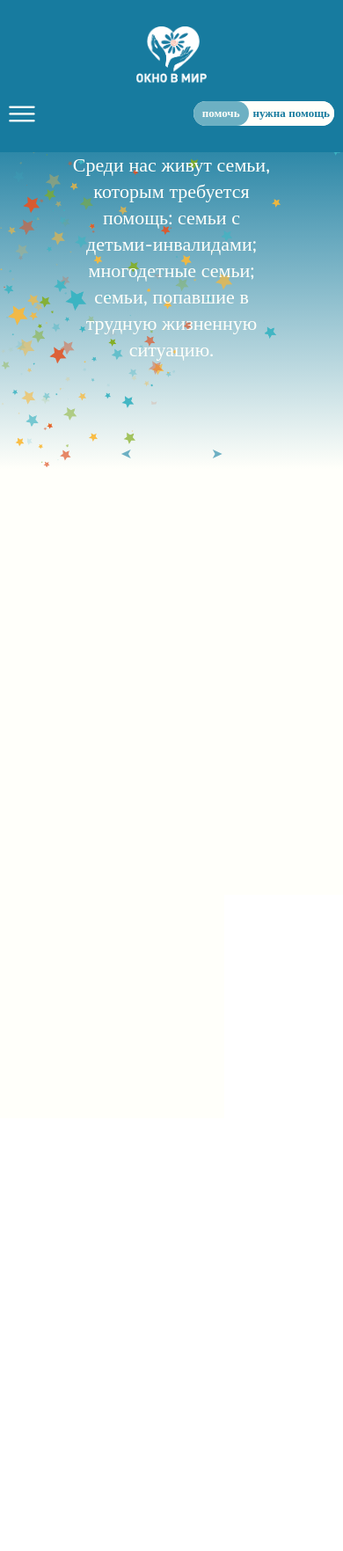
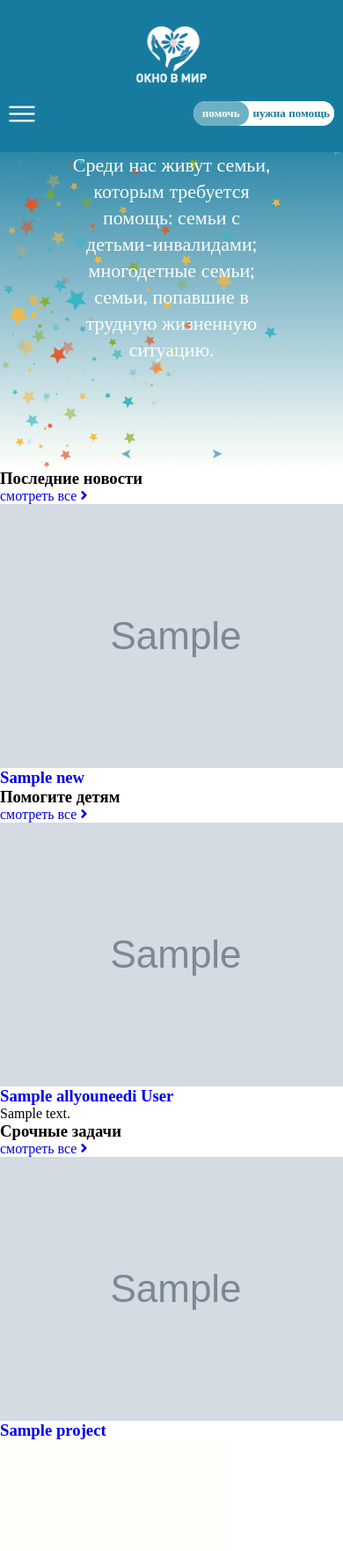
Before and after one commit to RombosK/Z-Force, a Django app: page /home/ in a window 390 px wide; the page is wider, and only the part inside the window is pictured. Shown: the top 1763 px of that part at 88% size. Before the commit the page ends 531 px from the top of that part, so only its background shows below. Run offline with Django 4.2, Linux system fonts and the light colour scheme; tables that the repository leaves empty hold one stand-in row (values such as "Sample post"); grey boxes marked "Sample" are stand-in pictures; some libraries are stand-ins or nearby versions.

Commit message:
вывод на домашнюю страницу новостей, детей и проектов

```diff
--- a/mainapp/admin.py
+++ b/mainapp/admin.py
@@ -60,7 +60,6 @@
     search_fields = ('name', 'description', 'created_at')
     show_full_result_count = False
     inlines = [ImagesNewsInline, ]
-
 
 @admin.register(Images)
 class ImagesAdmin(admin.ModelAdmin):
--- a/mainapp/templates/mainapp/get_help.html
+++ b/mainapp/templates/mainapp/get_help.html
@@ -4,7 +4,7 @@
 <!--  -->
 {% load static %}
 
-<title>{% block title %} {{ title }} {% endblock %}</title>
+<!--<title>{% block title %} {{ title }}{% endblock %}</title>-->
 
 {% block content %}
 
--- a/mainapp/templates/mainapp/index.html
+++ b/mainapp/templates/mainapp/index.html
@@ -5,7 +5,7 @@
 {% block content %}
 <div class="index__slider">
   <div class="index__slider_items">
-    <!-- элемент слайдера  1-->
+    <!-- элемент слайдера 1-->
 
     <div class="index__slider_item">
       <div class="index__slider_imgs">
@@ -31,7 +31,7 @@
         </p>
       </div>
     </div>
-    <!-- элемент слайдера  2-->
+    <!-- элемент слайдера 2-->
     <div class="index__slider_item">
       <div class="index__slider_imgs">
         <img
@@ -52,7 +52,7 @@
         <p class="index__slider_text">Не откладывайте. Помогите прямо сейчас</p>
       </div>
     </div>
-    <!-- элемент слайдера  3-->
+    <!-- элемент слайдера 3-->
     <div class="index__slider_item">
       <div class="index__slider_imgs">
         <img
@@ -78,6 +78,69 @@
     <div class="index__slider_arrowRight">&#10148;</div>
   </div>
 </div>
+
+<div class="latest-products">
+      <div class="container">
+        <div class="row">
+          <div class="col-md-12">
+            <div class="section-heading">
+              <h3>Последние новости</h3>
+              <a href="projects"> смотреть все <i class="fa fa-angle-right"></i></a>
+            </div>
+            {% if random_news %}
+            <img src="/media/{{ random_news.photo }}">
+          </div>
+          <div class="col-md-6">
+            <div class="product-item" style="width: 260px;">
+
+              <div class="down-content">
+                <a href="#"><h3>{{ random_news.name }} </h3></a>
+                </ul>
+                {% endif %}
+              </div>
+
+              <div class="latest-products">
+      <div class="container">
+        <div class="row">
+          <div class="col-md-6">
+            <div class="section-heading">
+              <h3>Помогите детям</h3>
+              <a href="projects">смотреть все <i class="fa fa-angle-right"></i></a>
+            </div>
+            {% if random_kids %}
+            <img src="/media/{{ random_kids.photo }}">
+          </div>
+          <div class="col-md-4">
+            <div class="product-item" style="width: 260px;">
+
+              <div class="down-content">
+                <a href="#"><h3>{{ random_kids.name }} {{ random_kids.surname }}</h3></a>
+                <p>{{ random_kids.short_description }}</p>
+                </ul>
+                {% endif %}
+              </div>
+
+<div class="latest-products">
+      <div class="container">
+        <div class="row">
+          <div class="col-md-12">
+            <div class="section-heading">
+              <h3>Срочные задачи</h3>
+              <a href="projects">смотреть все <i class="fa fa-angle-right"></i></a>
+            </div>
+            {% if random_projects %}
+            <img src="/media/{{ random_projects.photo }}">
+          </div>
+          <div class="col-md-6">
+            <div class="product-item" style="width: 260px;">
+
+              <div class="down-content">
+                <a href="#"><h3>{{ random_projects.name }} </h3></a>
+                </ul>
+                {% endif %}
+              </div>
+            </div>
+          </div>
 
 <div class="index__content">
   Lorem ipsum, dolor sit amet consectetur adipisicing elit. Fugit, neque eum
@@ -274,7 +337,7 @@
                 Международный благотворительный фонд помощи детям инвалидам с ограниченными возможностями здоровья «ОКНО
                 В МИР»
 
-            <p><strong>Юридический адрес:</strong>143090 Московская область, г. Королёв, мкр. Болшево, ул.Маяковского
+            <p><strong>Юридический адрес:</strong>143090 Московская область, г. Королёв, мкр. Болшево, ул. Маяковского
                 д.18 Г ПОМ IV</p>
             <p><strong>Фактический адрес:</strong>г. Королев, ул. Фрунзе, д.12, пом.9</p>
 
--- a/mainapp/views.py
+++ b/mainapp/views.py
@@ -1,4 +1,5 @@
 import asyncio
+import random
 
 import aiohttp
 
@@ -88,17 +89,6 @@
 
 
 logger = logging.getLogger(__name__)
-
-
-# Контроллер главной страницы
-class IndexView(TemplateView):
-    template_name = 'mainapp/index.html'
-
-    def get_context_data(self, **kwargs):
-        context = super().get_context_data(**kwargs)
-        context['title'] = 'Окно в Мир'
-
-        return context
 
 
 # Контроллер страницы контактов
@@ -260,6 +250,24 @@
         return context
 
 
+# Функция вывода случайного проекта
+def get_projects():
+    projects = Project.objects.all()
+    return random.sample(list(projects), 1)[0]
+
+
+# Функция вывода случайного подопечного
+def get_kids():
+    kids = AllYouNeedIs.objects.all()
+    return random.sample(list(kids), 1)[0]
+
+
+# Функция вывода случайной новости
+def get_news():
+    news = News.objects.all()
+    return random.sample(list(news), 1)[0]
+
+
 class ProjectDetailView(DetailView):
     model = Project
     template_name = 'mainapp/projects_post.html'
@@ -314,6 +322,24 @@
             slug=self.kwargs[self.slug_url_kwarg]).get())
         print(item)
         context['image'] = item
+        return context
+
+
+# Контроллер главной страницы
+class IndexView(TemplateView):
+    template_name = 'mainapp/index.html'
+    # hot_projects = get_hot_projects()
+
+    def get_context_data(self, **kwargs):
+        random_projects = get_projects()
+        random_kids = get_kids()
+        random_news = get_news()
+        context = super().get_context_data(**kwargs)
+        context['title'] = 'Окно в Мир'
+        context['random_projects'] = random_projects
+        context['random_kids'] = random_kids
+        context['random_news'] = random_news
+
         return context
 
 
```
